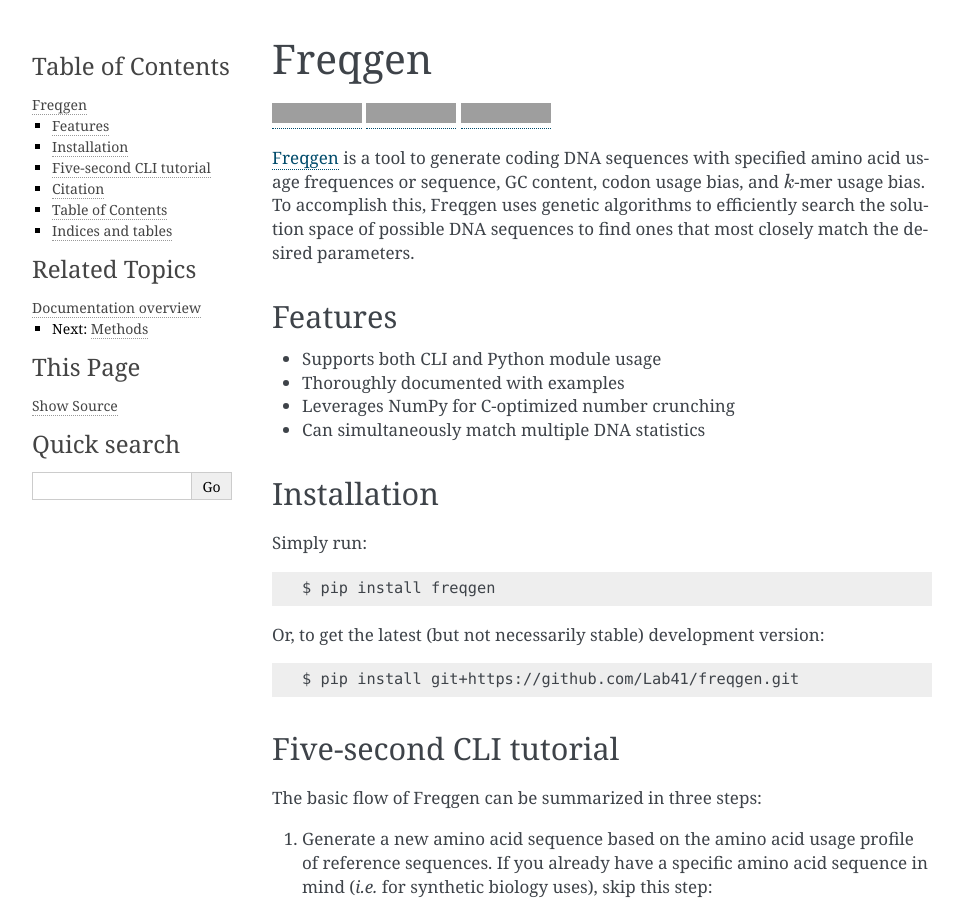
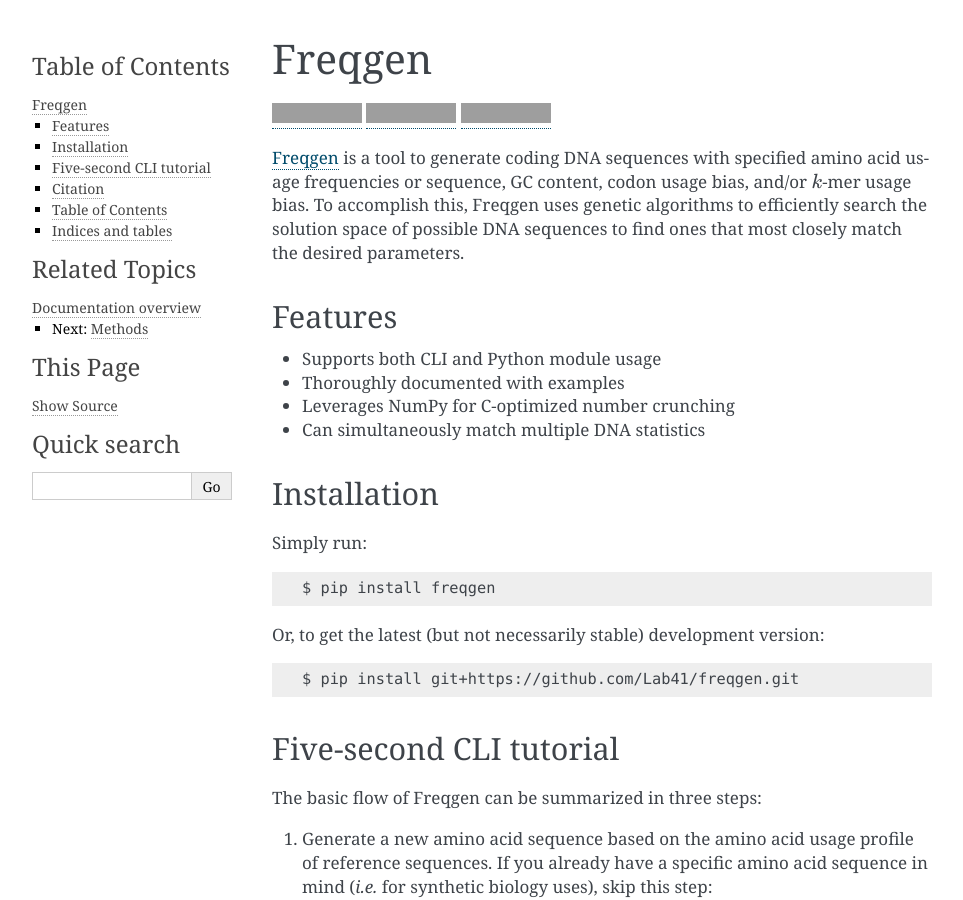
Before and after one commit to IQTLabs/freqgen, a Sphinx documentation site: the page built from docs/index.rst, in a window 1280 px wide and 900 px high, cut to the strip 0-900 px from the top of the window. Shown: the whole strip, without its empty margins (148-1111 px from the left). Built offline with Sphinx 7.4.7, drawn with Linux system fonts in a browser that asks for light colours; grey boxes are pictures that could not be loaded.

Commit message:
So many typos!

```diff
--- a/docs/index.rst
+++ b/docs/index.rst
@@ -9,9 +9,9 @@
 |Build Status| |CodeFactor| |Docs|
 
 `Freqgen <https://github.com/Lab41/freqgen>`_ is a tool to generate coding DNA
-sequences with specified amino acid usage frequences or sequence, GC content,
-codon usage bias, and :math:`k`-mer usage bias. To accomplish this, Freqgen uses
-genetic algorithms to efficiently search the solution space of possible DNA
+sequences with specified amino acid usage frequencies or sequence, GC content,
+codon usage bias, and/or :math:`k`-mer usage bias. To accomplish this, Freqgen
+uses genetic algorithms to efficiently search the solution space of possible DNA
 sequences to find ones that most closely match the desired parameters.
 
 Features
```
Also changed, not shown: README.md (+1 -1 lines).
